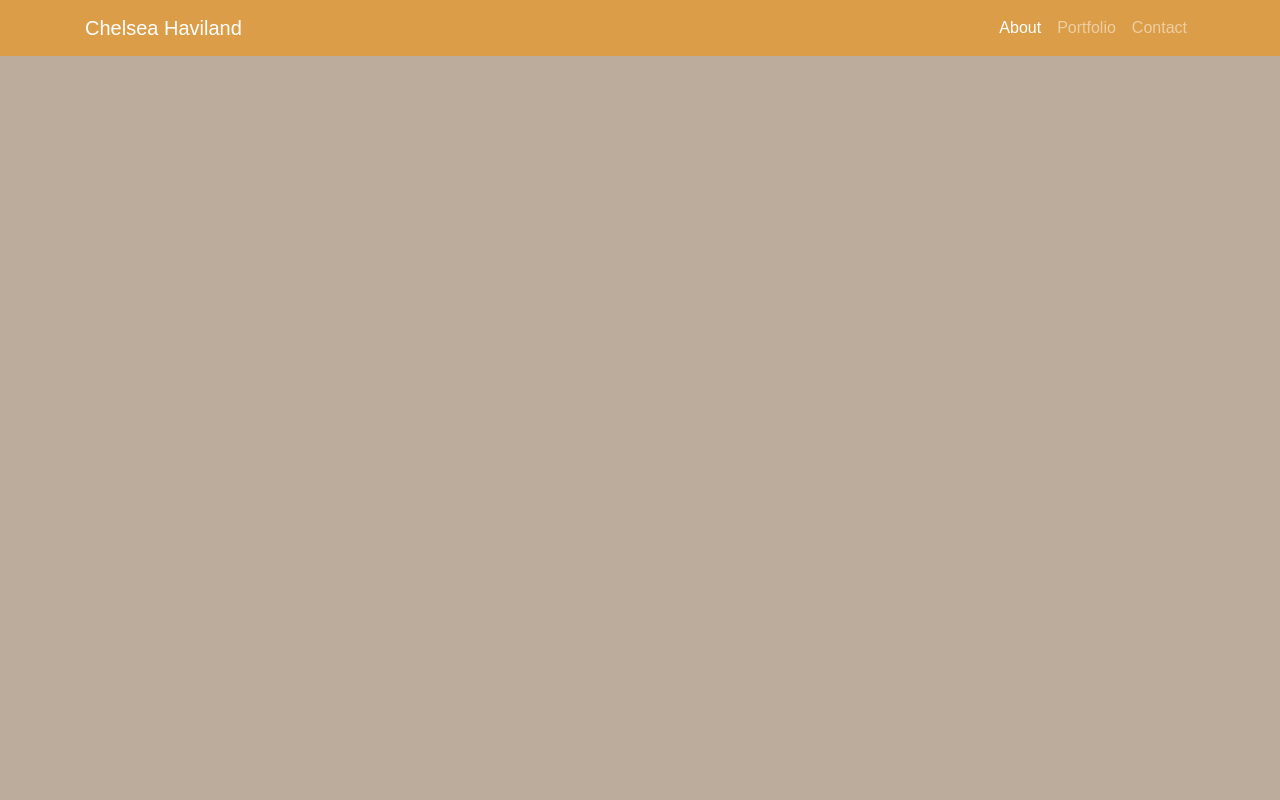
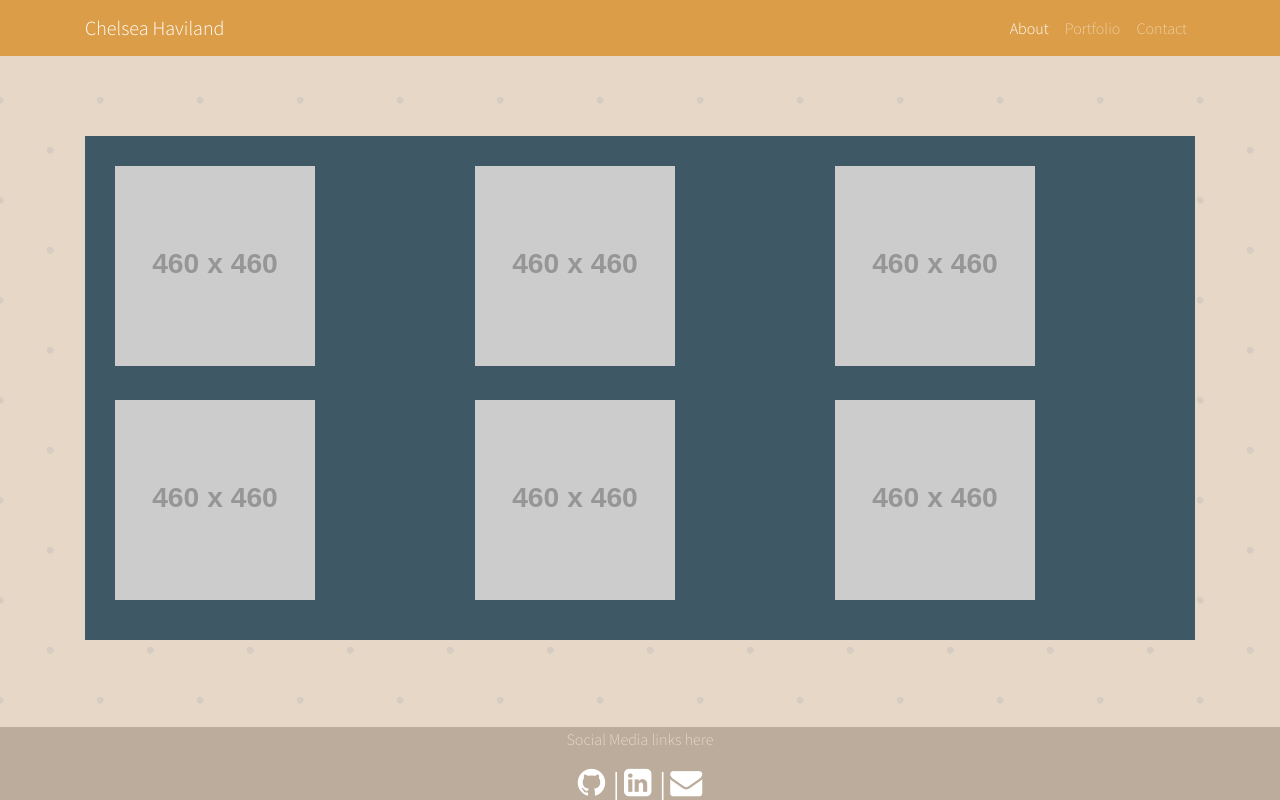
Before and after one commit to ChelSEA-88/chelSEA-88.github.io, a plain HTML site: page portfolio.html in a window 1280 px wide. Drawn offline with nearby package versions, Linux system fonts and the light colour scheme; placeholder pictures from the web are drawn by us; a web font is replaced by a local one.

Commit message:
getting closer

```diff
--- a/portfolio.html
+++ b/portfolio.html
@@ -11,7 +11,8 @@
   <script type="text/javascript" src="https://cdnjs.cloudflare.com/ajax/libs/jquery/3.2.1/jquery.min.js"></script>
   <script src="https://maxcdn.bootstrapcdn.com/bootstrap/4.0.0/js/bootstrap.min.js"></script>
   <link rel="stylesheet" type="text/css" href="style.css">
-  <link href="https://fonts.googleapis.com/css2?family=Notable&family=Poiret+One&family=Sofia&display=swap" rel="stylesheet">
+  <link href="https://fonts.googleapis.com/css2?family=Clicker+Script&family=Playfair+Display:wght@500&family=Saira+Condensed&family=Source+Sans+Pro:wght@300&display=swap" rel="stylesheet">
+  <link href="https://maxcdn.bootstrapcdn.com/font-awesome/4.2.0/css/font-awesome.min.css" rel="stylesheet">
 
 
 
@@ -43,3 +44,39 @@
       </div>
     </div>
   </nav>
+
+        <main class="container">
+            <div class="portfolio-block">
+                <section class="row">
+                    <a class="col-md-4">
+                        <img src="http://placehold.it/460x460" class="photo">
+                    </a>
+                    <div class="col-md-4">
+                        <img src="http://placehold.it/460x460" class="photo">
+                    </div>
+                    <div class="col-md-4">
+                        <img src="http://placehold.it/460x460" class="photo">
+                    </div>
+                </section>
+                    <br>
+                <section class="row">
+                    <div class="col-md-4">
+                        <img src="http://placehold.it/460x460" class="photo">
+                    </div>
+                    <div class="col-md-4">
+                        <img src="http://placehold.it/460x460" class="photo">
+                    </div>
+                    <div class="col-md-4">
+                        <img src="http://placehold.it/460x460" class="photo">
+                    </div>
+                </section>
+        </main>
+
+    <footer class="footer">
+        <p>Social Media links here</p>
+        <i class="fa fa-github fa-2x" aria-hidden="true"> | </i>
+        <i class="fa fa-linkedin-square fa-2x" aria-hidden="true"> | </i>
+        <i class="fa fa-envelope fa-2x" aria-hidden="true"></i>
+    </footer>
+</body>
+</html>
--- a/style.css
+++ b/style.css
@@ -1,11 +1,17 @@
 body {
-    background-color: #e6d7c7
+    background-image: radial-gradient(#d6ccc2 5%, transparent 5%),
+     radial-gradient(#d6ccc2 5%, transparent 5%);
+  background-color: #e6d7c7;
+  background-position: 0 0, 50px 50px;
+  background-size: 100px 100px;
+  height: 200px;
+  width: 100%;
+  min-height: 100%
 }
 
 html {
     position: relative;
     min-height: 100%;
-    background-color: #bcac9b
   }
   main {
     margin: 80px 0;
@@ -14,12 +20,17 @@ html {
     background-color: #3e5965;
     padding: 30px;
     margin-bottom: 30px;
+    font-style: #e6d7c7 !important;
   }
   .block-header {
     color: #bcac9b;
     font-family: 'Clicker Script', cursive;
-    font-style: bold;
     font-size: 4em;
+  }
+  .block-contact {
+    color: #bcac9b;
+    font-family: 'Clicker Script', cursive;
+    font-size: 3em;
   }
   .photo {
     float: left;
@@ -50,4 +61,20 @@ html {
 
 p {
     font-family: 'Source Sans Pro', sans-serif;
+    color: #e6d7c7
 }
+
+.portfolio-block {
+    background-color: #3e5965;
+    padding: 30px;
+    margin-bottom: 30px;
+}
+.footer {
+    position: fixed;
+    left: 0;
+    bottom: 0;
+    width: 100%;
+    background-color:#bcac9b;
+    color: white;
+    text-align: center;
+}
```
Also changed, not shown: contact.html (+10 -4 lines), index.html (+10 -1 lines), chelsea.jpg (deleted).
